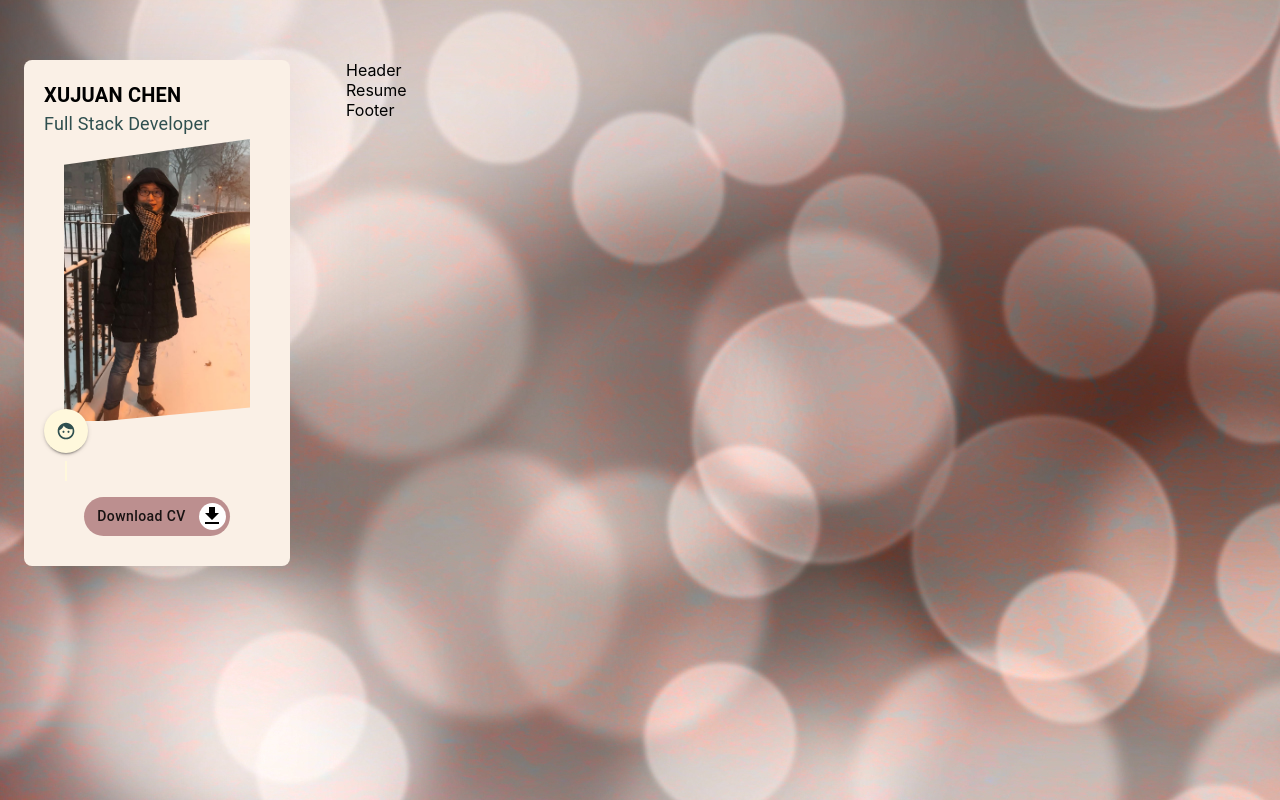
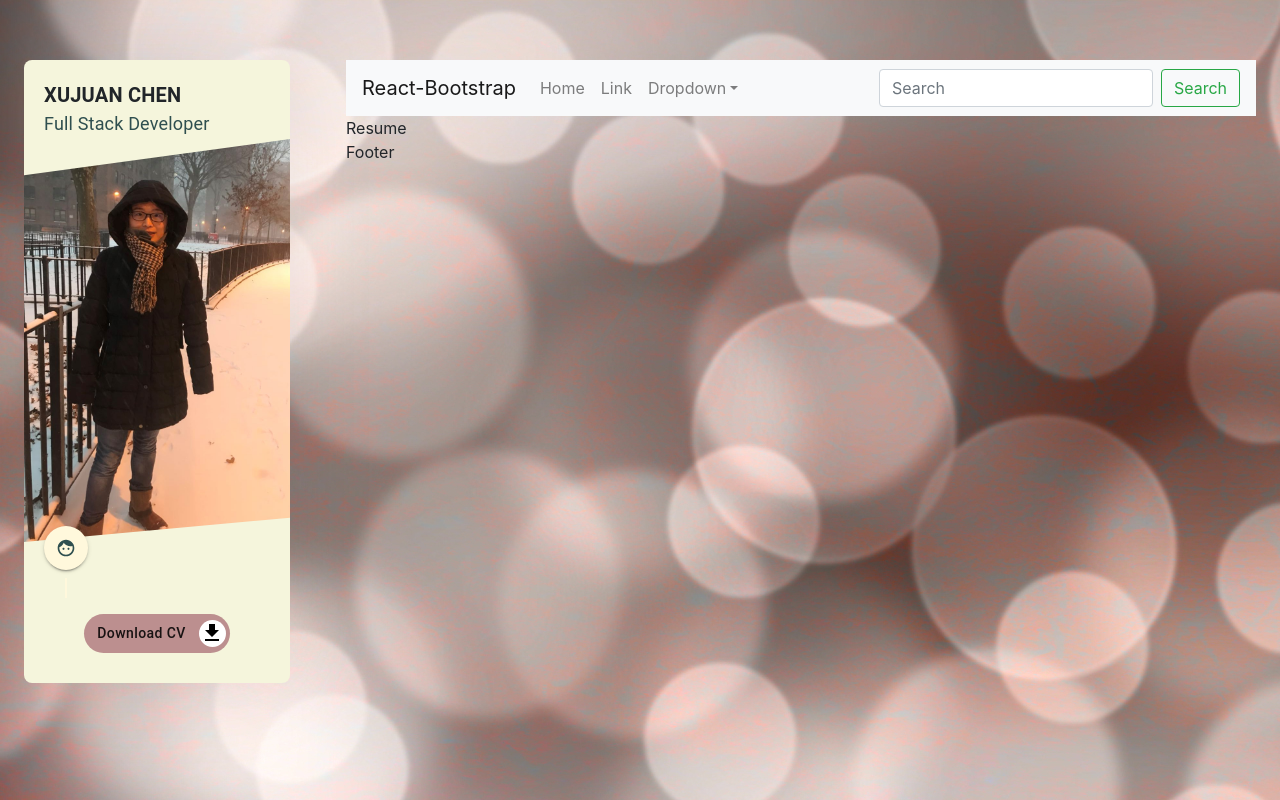
Before and after one commit to xujuanchen2020/resume, a React (Create React App) app: page / in a window 1280 px wide. Built offline with nearby package versions, Linux system fonts and the light colour scheme.

Commit message:
installed bootstrap

```diff
--- a/package.json
+++ b/package.json
@@ -9,7 +9,9 @@
     "@testing-library/jest-dom": "^5.11.6",
     "@testing-library/react": "^11.2.2",
     "@testing-library/user-event": "^12.2.2",
+    "bootstrap": "^4.5.3",
     "react": "^17.0.1",
+    "react-bootstrap": "^1.4.0",
     "react-dom": "^17.0.1",
     "react-router-dom": "^5.2.0",
     "react-scripts": "4.0.1",
--- a/src/App.css
+++ b/src/App.css
@@ -1,5 +1,5 @@
 :root{
-    --main-color: plum;
+    --main-color: rosybrown;
 }
 
 .top_60{
--- a/src/components/Header/Header.js
+++ b/src/components/Header/Header.js
@@ -1,10 +1,31 @@
-import React from 'react'
+import React from 'react';
+import 'bootstrap/dist/css/bootstrap.min.css';
+import {Button, Form, FormControl, Nav, Navbar, NavDropdown } from 'react-bootstrap';
+
 
 const Header = () => {
-    return (
-        <div>
-            Header
-        </div>
+    return ( /* https://react-bootstrap.netlify.app/components/navbar/#navbars */
+        <Navbar bg="light" expand="lg">
+        <Navbar.Brand href="#home">React-Bootstrap</Navbar.Brand>
+        <Navbar.Toggle aria-controls="basic-navbar-nav" />
+        <Navbar.Collapse id="basic-navbar-nav">
+            <Nav className="mr-auto">
+            <Nav.Link href="#home">Home</Nav.Link>
+            <Nav.Link href="#link">Link</Nav.Link>
+            <NavDropdown title="Dropdown" id="basic-nav-dropdown">
+                <NavDropdown.Item href="#action/3.1">Action</NavDropdown.Item>
+                <NavDropdown.Item href="#action/3.2">Another action</NavDropdown.Item>
+                <NavDropdown.Item href="#action/3.3">Something</NavDropdown.Item>
+                <NavDropdown.Divider />
+                <NavDropdown.Item href="#action/3.4">Separated link</NavDropdown.Item>
+            </NavDropdown>
+            </Nav>
+            <Form inline>
+            <FormControl type="text" placeholder="Search" className="mr-sm-2" />
+            <Button variant="outline-success">Search</Button>
+            </Form>
+        </Navbar.Collapse>
+        </Navbar>
     )
 }
 
--- a/src/components/Profile/ProfileStyle.css
+++ b/src/components/Profile/ProfileStyle.css
@@ -1,5 +1,5 @@
 .profile{
-    background-color: linen;
+    background-color: beige;
     border-radius: 8px;
     width: 100%;
     display: inline-block;
```
Also changed, not shown: 2 other files (tests, documents, lock files or other folders).
